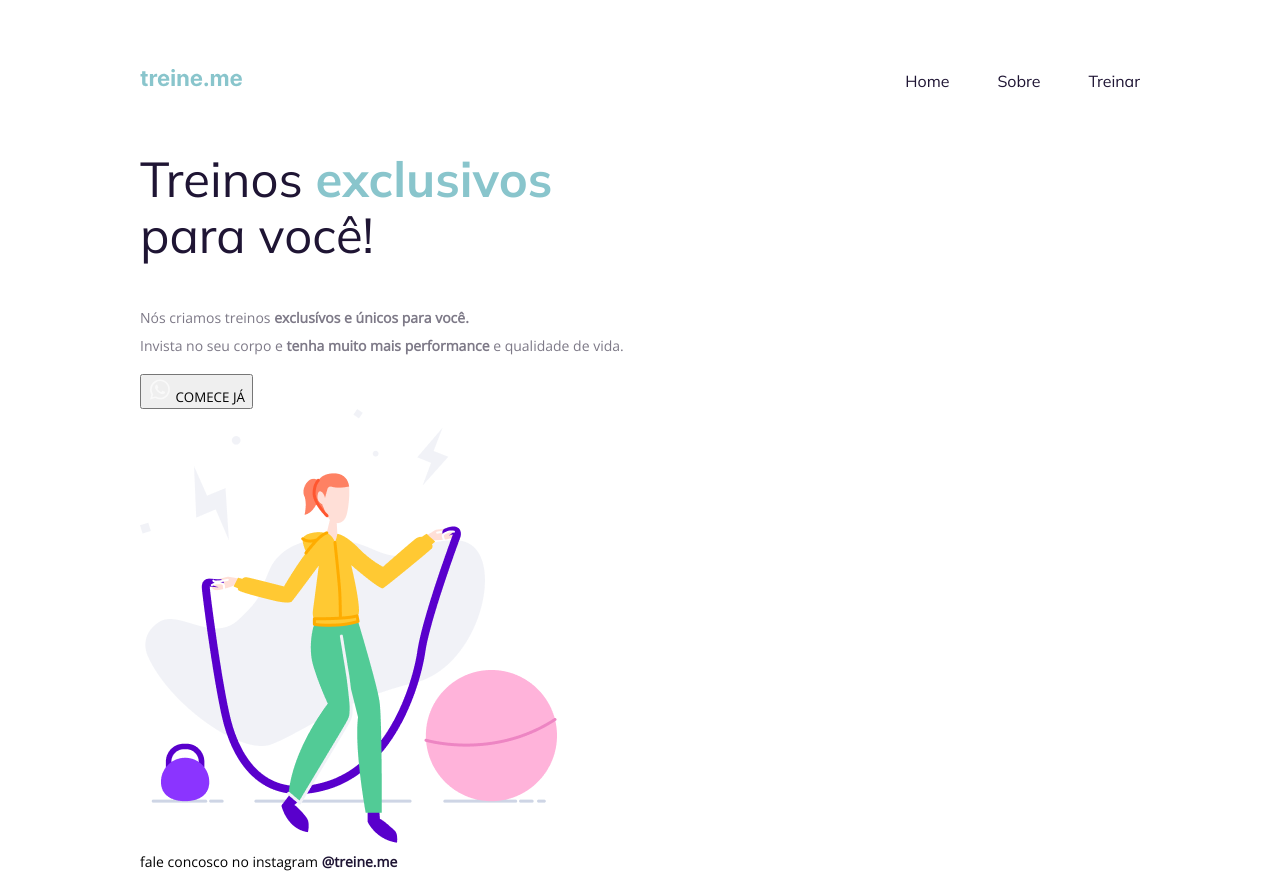
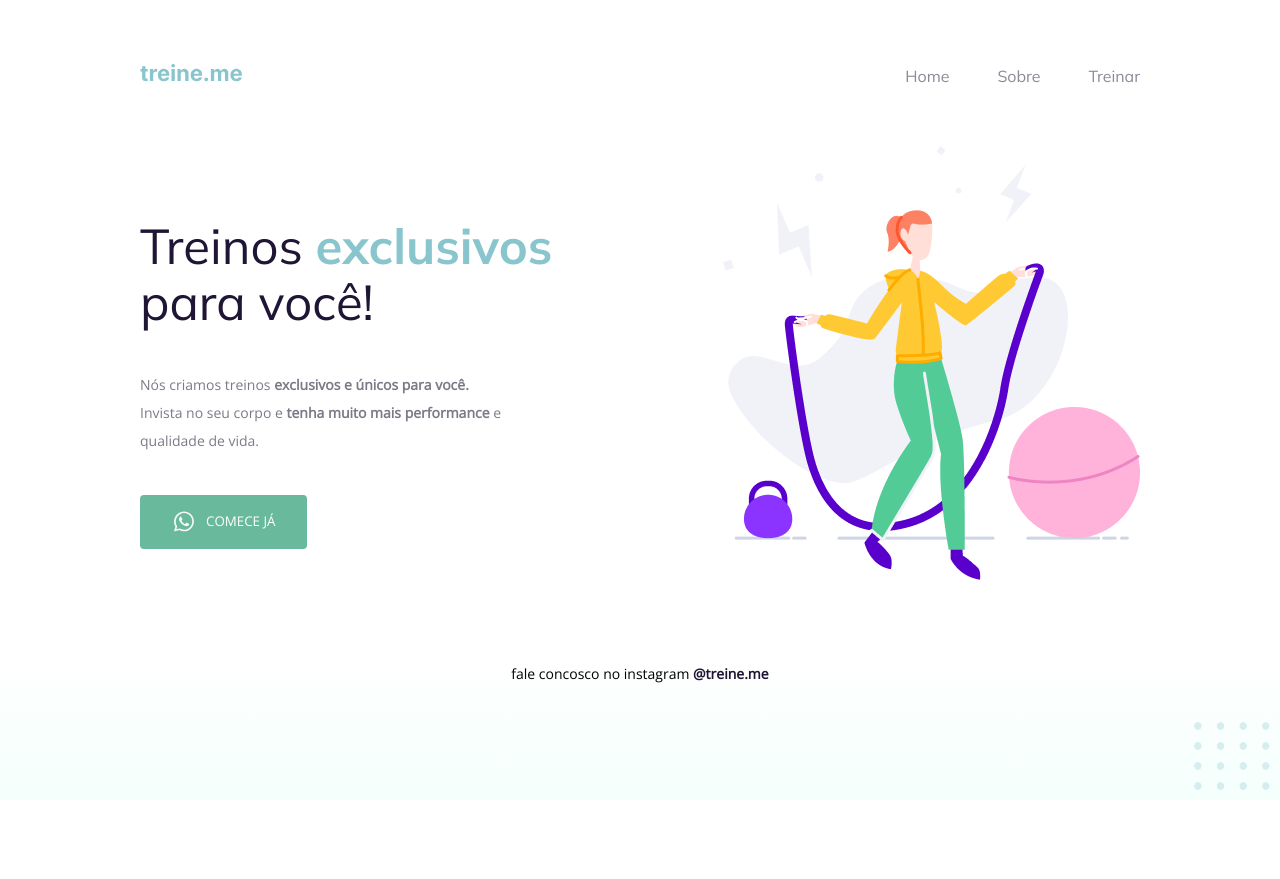
Before and after one commit to AlisondaSilva/Dashboard, a plain HTML site: page index.html in a window 1280 px wide. Shown: the top 879 px of the page. After the commit the page ends 800 px from the top, so only its background shows below. Drawn offline with nearby package versions, Linux system fonts and the light colour scheme.

Commit message:
Ajustes finais

```diff
--- a/index.html
+++ b/index.html
@@ -41,7 +41,7 @@
             para você!</h1>
 
           <p>
-            Nós criamos treinos <strong>exclusívos e únicos para você.</strong><br/>
+            Nós criamos treinos <strong>exclusivos e únicos para você.</strong><br/>
             Invista no seu corpo e <strong>tenha muito mais performance</strong> e qualidade de vida.
           </p>
 
@@ -62,7 +62,9 @@
       </footer>
     </div>
 
-    <img src="assets/balls.svg" alt="Bolinhas decorativas verdes no canto inferior direito da página.">
+    <img id="balls" src="assets/balls.svg" alt="Bolinhas decorativas verdes no canto inferior direito da página.">
 
   </body>
 </html>
+
+<!--https://www.figma.com/file/rkDOHGPwwFtBNqEdHSuQPd/Projeto-02---Explorer?node-id=0%3A1-->
--- a/style.css
+++ b/style.css
@@ -2,12 +2,17 @@ body {
     margin: 0px;
 
     font-family: 'Open Sans', sans-serif;
+
+    background: linear-gradient(180deg, rgba(227, 255, 248, 0) 82.08%, rgba(227, 255, 248, 0.38) 100%);
+
+    min-height: 100vh;
 }
 
 /*Largura e margin da caixa completa*/
 .page {
     width: 1000px;
-    margin: 65px auto;
+    margin: 0 auto;
+    padding-top: 60px;
 }
 
 /*Alinhamento do header com o display flex*/
@@ -28,6 +33,7 @@ ul {
     /*Espaçamento entre os itens da lista*/
     gap: 48px;
 
+    opacity: 0.5;
     list-style: none;
     margin: 0px;
     padding: 0px;
@@ -45,6 +51,13 @@ ul li a:hover {
     font-weight: bold;
 }
 
+/*Alinhamento do conteúdo no main*/
+main {
+    display: flex;
+    align-items: center;
+    justify-content: space-between;
+}
+
 h1 {
     font-size: 49px;
     line-height: 56px;
@@ -59,24 +72,56 @@ h1 span {
     font-weight: bold;
 }
 
-p {
+section p {
+    width: 400px;
     font-size: 14px;
     line-height: 28px;
     color: #7d7987;
+    margin: 40px 0;
 }
 
 /*Configuração do botão para o whatsapp*/
 button {
     /*Deixa tudo em Maiúsculo*/
+    color: white;
     text-transform: uppercase;
     font-family: 'Open Sans', sans-serif;
+
+    background-color: #69b99d;
+    padding: 14px 32px 15px;
+    border: 0;
+    border-radius: 4px;
+
+    display: flex;
+    align-items: center;
+    justify-content: center;
+    gap: 10px;
+
+    cursor: pointer;
+
 }
 
+button:hover {
+    background-color: #428f74;
+}
+
+/*Rodapé*/
 footer {
+
     font-size: 14px;
     line-height: 28px;
+    text-align: center;
+
+    /*Espaçamento entre o conteúdo*/
+    margin-top: 80px;
 }
 
 footer a {
     font-weight: bold;
 }
+
+#balls {
+    position: fixed;
+    bottom: 0px;
+    right: 0px;
+}
```
